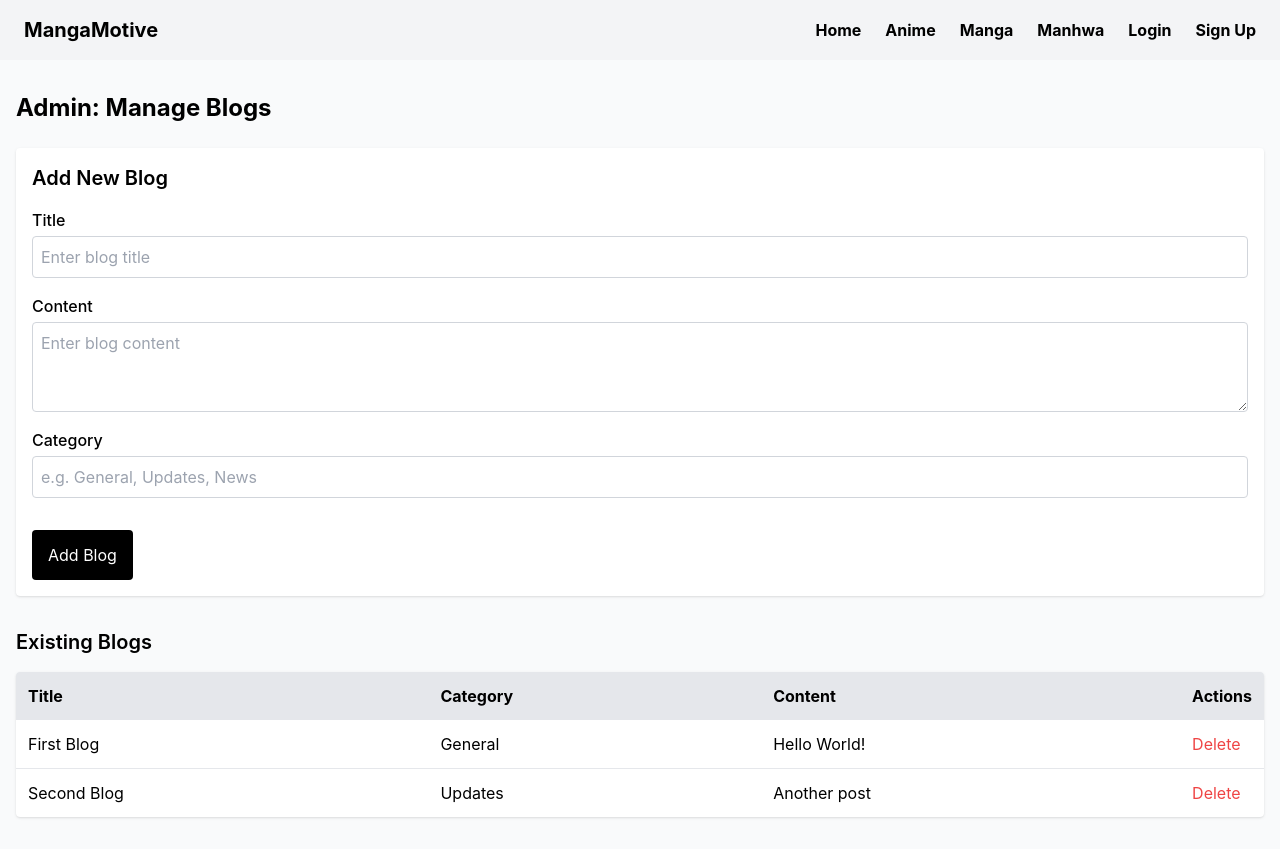
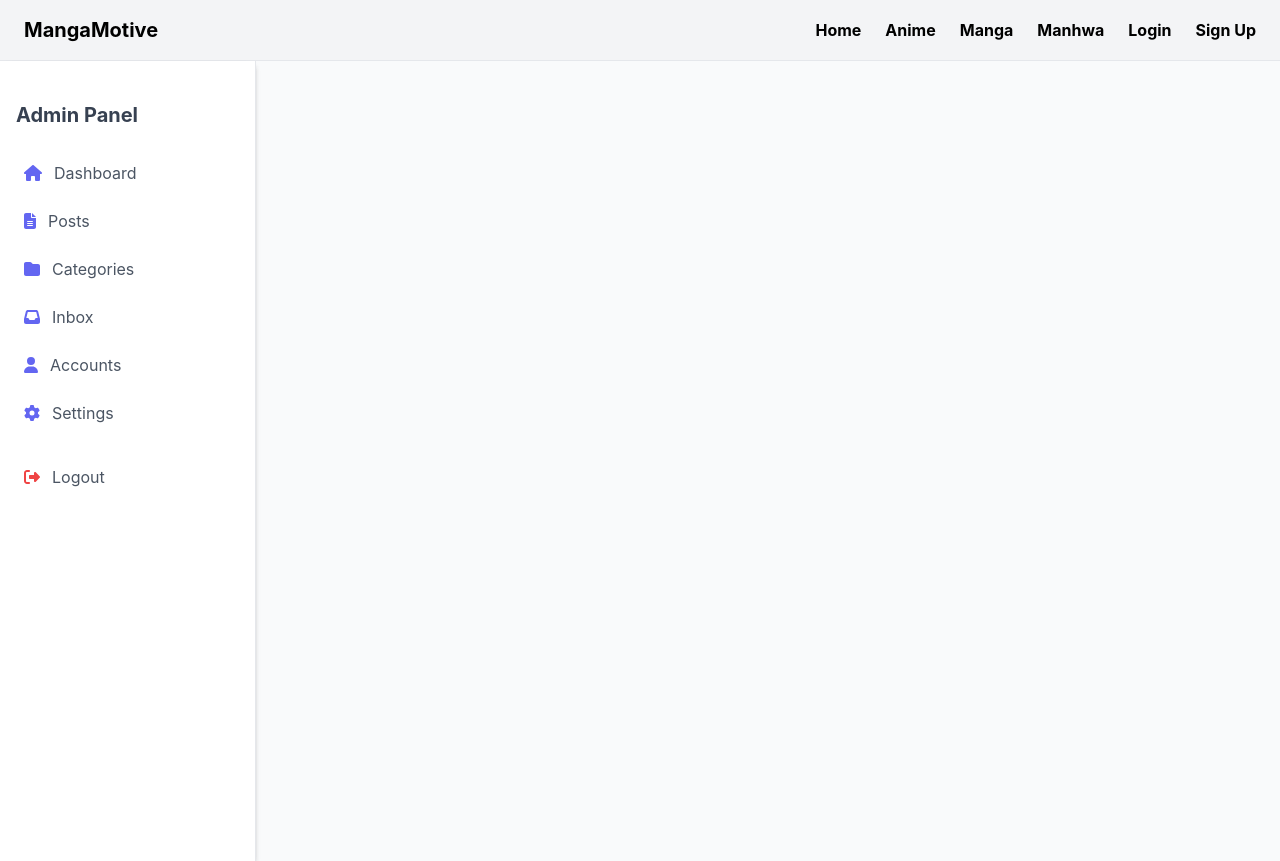
Before and after one commit to Akhand6886/Django-React-Project, a React (Create React App) app in the folder frontend/fend/: page /admin/a in a window 1280 px wide. Built offline with nearby package versions, Linux system fonts and the light colour scheme; no server answers.

Commit message:
null comit

```diff
--- a/frontend/fend/src/Admin/components/post/NewPost.jsx
+++ b/frontend/fend/src/Admin/components/post/NewPost.jsx
@@ -1,6 +1,6 @@
 import React, { useState, useEffect } from 'react';
 import axios from 'axios';
-import AdminLayout from '../../layouts/AdminLayout';
+import AdminLayout from '../../layout/SideBar';
 import Domain from '../../Api/Api';
 import { AuthToken } from '../../Api/Api';
 import Swal from 'sweetalert2';
--- a/frontend/fend/src/Admin/components/post/Post.jsx
+++ b/frontend/fend/src/Admin/components/post/Post.jsx
@@ -2,7 +2,7 @@ import React, { useState, useEffect, useMemo } from 'react';
 import axios from 'axios';
 import { Link } from 'react-router-dom';
 import Swal from 'sweetalert2';
-import AdminLayout from '../../layouts/AdminLayout';
+import AdminLayout from '../../layout/AdminLayout';
 import Domain from '../../Api/Api';
 import { AuthToken } from '../../Api/Api';
 import { FontAwesomeIcon } from '@fortawesome/react-fontawesome';
@@ -17,7 +17,7 @@ import {
   faPen,
   faTimes,
 } from '@fortawesome/free-solid-svg-icons';
-import Loading from '../../layouts/Loading';
+import Loading from '../../layout/Loding';
 
 function Posts() {
   const [postsData, setPostsData] = useState([]);
--- a/frontend/fend/src/Routers/AppRoutes.jsx
+++ b/frontend/fend/src/Routers/AppRoutes.jsx
@@ -5,7 +5,6 @@ import Home from '../pages/Home';
 import ChapterPage from '../pages/ChapterPages/ChapterPages';
 import Login from '../Login/Login'
 import Register from '../Register/Register'
-import AppAdmin from '../pages/Admin/AdminBlogs';
 import AdminLayout from '../Admin/layout/AdminLayout';
 import Blogpage from "../pages/blogpage";
 
@@ -18,7 +17,6 @@ function AppRoutes() {
         <Route path="/login" element={<Login />} />
         <Route path="/register" element={<Register />} />
         <Route path="/admin/*" element={<AdminLayout />} />
-        <Route path="/admin/a" element={<AppAdmin />} />
         <Route path="/blog" element={<Blogpage />} />
 
     </Routes>
--- a/frontend/fend/src/pages/Admin/AdminBlogs.jsx
+++ /dev/null
@@ -1,140 +0,0 @@
-import React, { useState } from 'react';
-import Navbar from '../../components/Navbar/Navbar'; // Optional if you want the same Navbar
-// import Footer from '../../components/Footer/Footer'; // if needed
-
-function AdminBlogs() {
-  // Sample initial blog data (in a real app, you’d fetch from the backend)
-  const [blogs, setBlogs] = useState([
-    { id: 1, title: 'First Blog', content: 'Hello World!', category: 'General' },
-    { id: 2, title: 'Second Blog', content: 'Another post', category: 'Updates' },
-  ]);
-
-  // Form states
-  const [title, setTitle] = useState('');
-  const [content, setContent] = useState('');
-  const [category, setCategory] = useState('');
-
-  // Handle new blog submission
-  const handleAddBlog = (e) => {
-    e.preventDefault();
-    // In a real app, you'd do an API call to create the blog post, then refetch or update state
-    const newBlog = {
-      id: Date.now(), // Temporary ID; the server normally provides this
-      title,
-      content,
-      category,
-    };
-    setBlogs([...blogs, newBlog]);
-
-    // Reset form fields
-    setTitle('');
-    setContent('');
-    setCategory('');
-  };
-
-  // Example: handle deleting a blog
-  const handleDelete = (id) => {
-    // In a real app, you'd do an API call, then update state
-    setBlogs(blogs.filter((b) => b.id !== id));
-  };
-
-  return (
-    <div className="min-h-screen flex flex-col bg-gray-50">
-      {/* If you want your site’s main navbar on admin pages as well */}
-      <Navbar />
-
-      <div className="max-w-screen-xl mx-auto w-full flex-1 px-4 py-8">
-        <h1 className="text-2xl font-bold mb-6">Admin: Manage Blogs</h1>
-
-        {/* Add New Blog Form */}
-        <form
-          onSubmit={handleAddBlog}
-          className="bg-white p-4 rounded shadow mb-8 flex flex-col gap-4"
-        >
-          <h2 className="text-xl font-semibold">Add New Blog</h2>
-          <div className="flex flex-col">
-            <label className="font-medium mb-1">Title</label>
-            <input
-              type="text"
-              className="border border-gray-300 p-2 rounded"
-              placeholder="Enter blog title"
-              value={title}
-              onChange={(e) => setTitle(e.target.value)}
-              required
-            />
-          </div>
-
-          <div className="flex flex-col">
-            <label className="font-medium mb-1">Content</label>
-            <textarea
-              className="border border-gray-300 p-2 rounded"
-              placeholder="Enter blog content"
-              value={content}
-              onChange={(e) => setContent(e.target.value)}
-              rows={3}
-              required
-            />
-          </div>
-
-          <div className="flex flex-col">
-            <label className="font-medium mb-1">Category</label>
-            <input
-              type="text"
-              className="border border-gray-300 p-2 rounded"
-              placeholder="e.g. General, Updates, News"
-              value={category}
-              onChange={(e) => setCategory(e.target.value)}
-            />
-          </div>
-
-          <button
-            type="submit"
-            className="bg-blue-600 text-white px-4 py-2 rounded hover:bg-blue-700 self-start"
-          >
-            Add Blog
-          </button>
-        </form>
-
-        {/* Blog List */}
-        <h2 className="text-xl font-semibold mb-4">Existing Blogs</h2>
-        {blogs.length === 0 ? (
-          <p className="text-gray-500">No blogs yet. Add one above!</p>
-        ) : (
-          <table className="w-full bg-white shadow rounded overflow-hidden">
-            <thead className="bg-gray-200">
-              <tr>
-                <th className="p-3 text-left">Title</th>
-                <th className="p-3 text-left">Category</th>
-                <th className="p-3 text-left">Content</th>
-                <th className="p-3 text-left w-20">Actions</th>
-              </tr>
-            </thead>
-            <tbody>
-              {blogs.map((blog) => (
-                <tr key={blog.id} className="border-b last:border-none">
-                  <td className="p-3">{blog.title}</td>
-                  <td className="p-3">{blog.category || '—'}</td>
-                  <td className="p-3">{blog.content}</td>
-                  <td className="p-3">
-                    {/* For now, just a delete button. You could add "Edit" as well. */}
-                    <button
-                      onClick={() => handleDelete(blog.id)}
-                      className="text-red-500 hover:text-red-600"
-                    >
-                      Delete
-                    </button>
-                  </td>
-                </tr>
-              ))}
-            </tbody>
-          </table>
-        )}
-      </div>
-
-      {/* If you want a footer here, you can uncomment */}
-      {/* <Footer /> */}
-    </div>
-  );
-}
-
-export default AdminBlogs;
```
Also changed, not shown: 1 other file (tests, documents, lock files or other folders).
